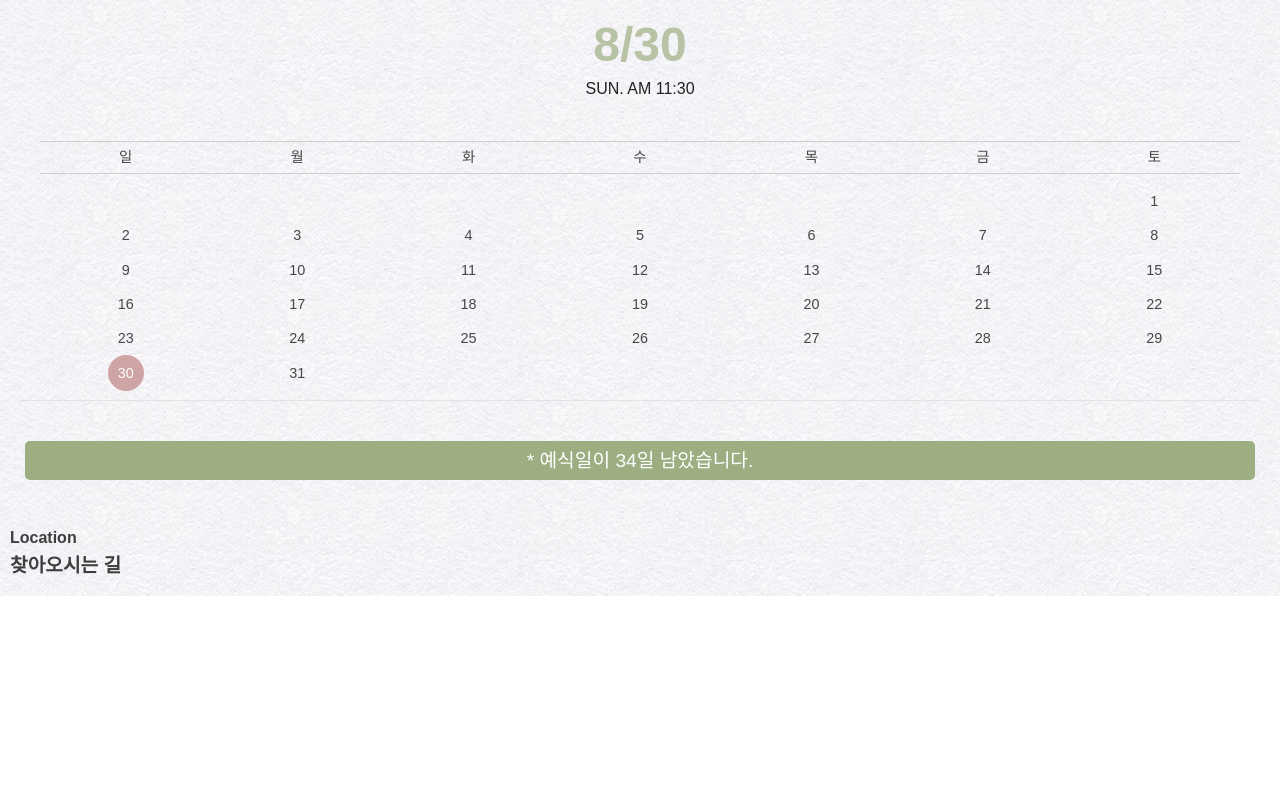
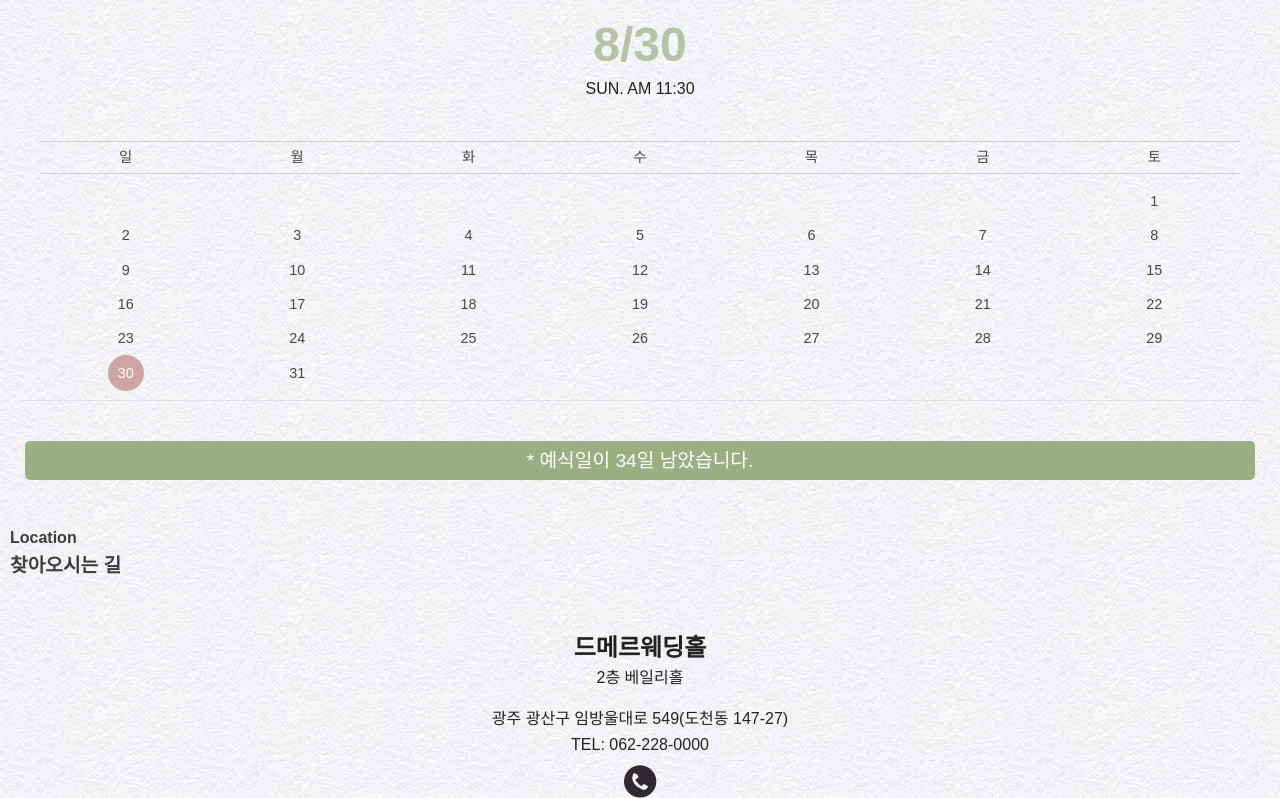
Before and after one commit to gwanwoodev/mobile-wedding-invitation, a plain HTML site: page index.html in a window 1280 px wide. Shown: the part 3584-4382 px from the top of the page. Before the commit the page ends 4180 px from the top, so only its background shows below. Drawn offline with Linux system fonts and the light colour scheme; a web font is replaced by a local one.

Commit message:
update place__container

```diff
--- a/index.html
+++ b/index.html
@@ -306,6 +306,27 @@
         <!-- TODO kakao maps -->
     </div>
 
+    <div class="place__container fc24">
+        <div class="place__header">
+            <p class="place__title fs15 fwb">드메르웨딩홀</p>
+            <p class="place__title fs10">2층 베일리홀</p>
+        </div>
+
+        <div class="place__section">
+            <p class="place__road mb10">광주 광산구 임방울대로 549(도천동 147-27)</p>
+            <p class="place__tel">TEL: 062-228-0000</p>
+        </div>
+
+        <div class="place__telButton">
+            <a href="tel:062-228-0000">
+                <img src="src/images/call.png" alt="call" class="place__telButton--img" />
+            </a>
+        </div>
+    </div>
+
+
+
+
 
     <script src="./src/js/photoswipe.js" charset="utf-8"></script>
     <script src="./src/js/photoswipe-ui-default.js" charset="utf-8"></script>
--- a/src/css/custom.css
+++ b/src/css/custom.css
@@ -254,6 +254,29 @@ body {
 .map__container {
     width: 100% !important;
     max-height: 310px !important;
+    margin-bottom: 40px;
+}
+
+.place__container {
+    display: flex;
+    flex-direction: column;
+    justify-content: center;
+    align-items: center;
+}
+
+.place__header {
+    text-align: center;
+    margin-bottom: 15px;
+}
+
+.place__title {
+    margin-bottom: 10px;
+}
+
+
+.place__section {
+    text-align: center;
+    margin-bottom: 12px;
 }
 
 /* useful */
```
